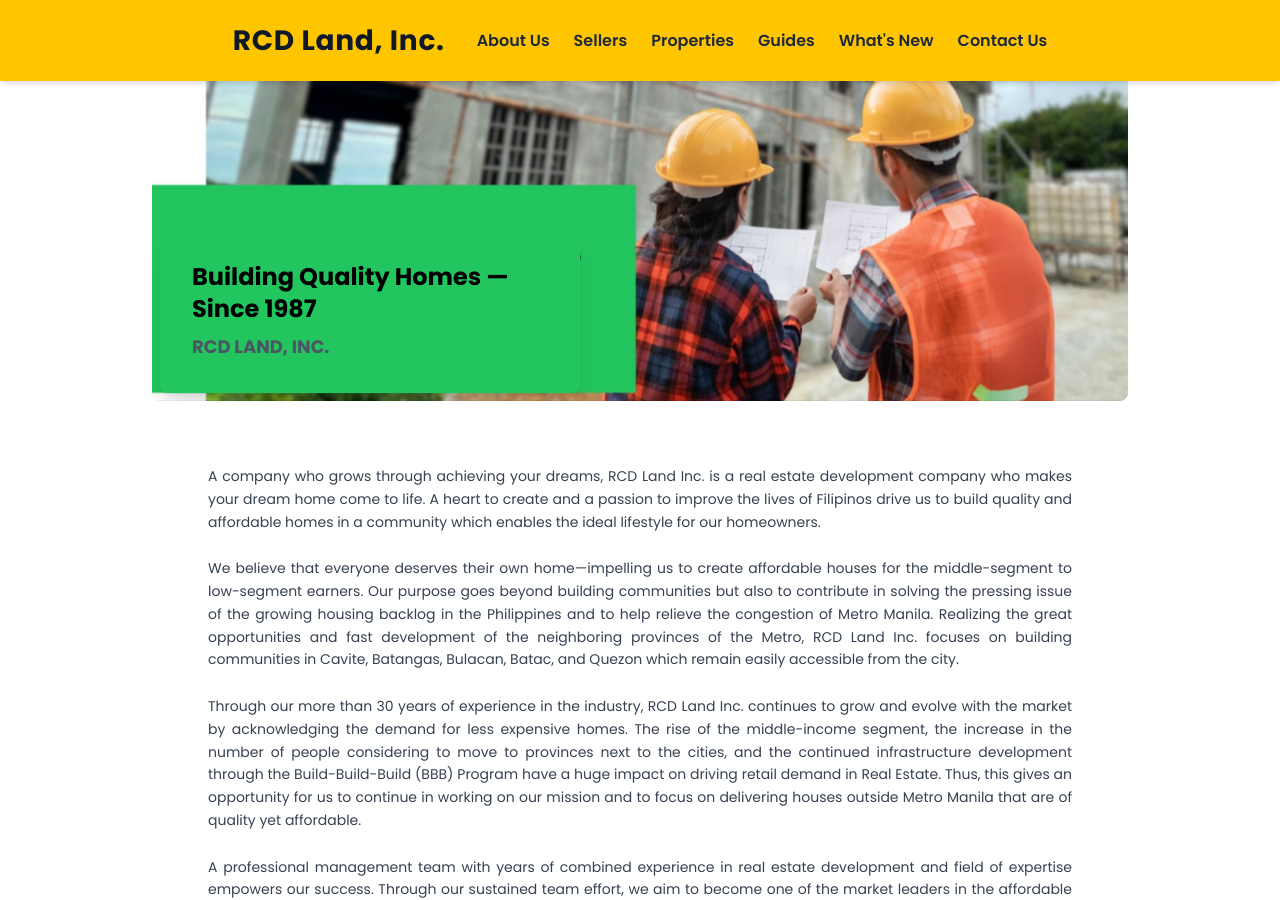
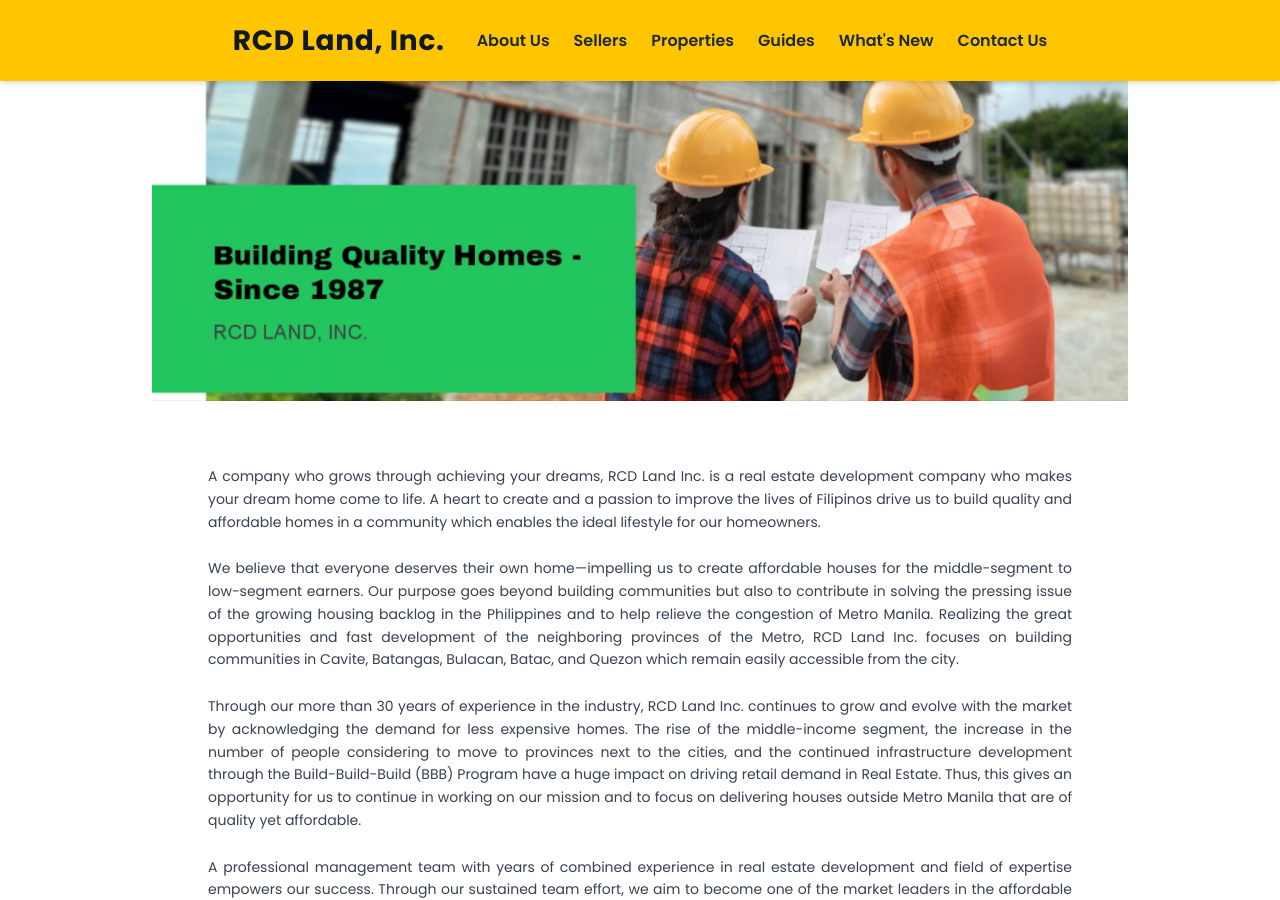
Before and after one commit to renrengabas/rcdland.com, a Jekyll site: the page built from about/index.html, in a window 1280 px wide and 900 px high, scrolled down 355 px. Built offline with Jekyll 4.4.1, drawn with Linux system fonts in a browser that asks for light colours; nearby versions of some CDN libraries.

Commit message:
changed the style of the hero image #444
Change the format style of the her image

```diff
--- a/about/index.html
+++ b/about/index.html
@@ -16,18 +16,8 @@
 <!-- Hero Section -->
 <div class="relative rounded-xl overflow-hidden mb-16 max-w-5xl mx-auto px-2 sm:px-6">
   <img alt="Two people, a man and a woman, looking at blueprints"
-    class="w-full h-[220px] sm:h-[320px] md:h-[420px] lg:h-[520px] object-cover rounded-lg"
+    class="w-full h-[220px] sm:h-[320px] md:h-[420px] lg:h-[520px] object-cover"
     src="/assets/img/about/Building Quality Homes.png"/>
-
- <div class="absolute left-2 sm:left-8 bottom-2 sm:bottom-2 bg-green-500 text-black p-3 sm:p-6 md:p-8
-  w-[250px] sm:w-[350px] md:w-[420px] max-w-[95vw] shadow-xl flex flex-col items-start rounded-lg">
-  <h2 class="text-base sm:text-xl md:text-2xl font-bold leading-tight text-left w-full">
-    Building Quality Homes —<br/>Since 1987
-  </h2>
-  <p class="text-xm sm:text-lg mt-2 font-bold text-gray-600 text-left w-full">
-    RCD LAND, INC.
-  </p>
-</div>
 </div>
 
 <!-- About Content Section -->
```
